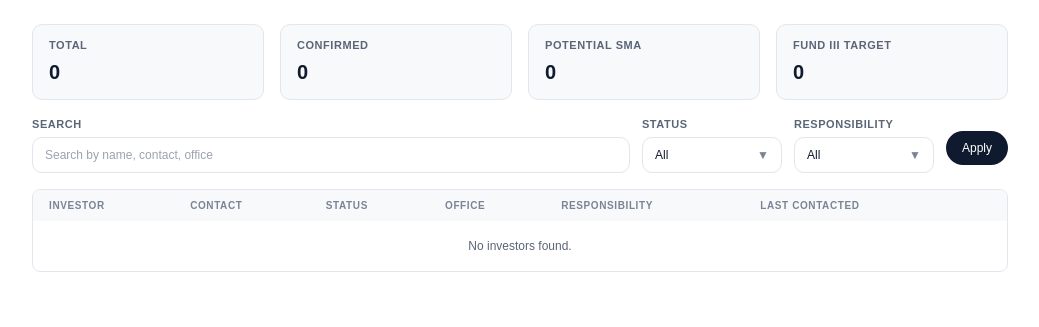
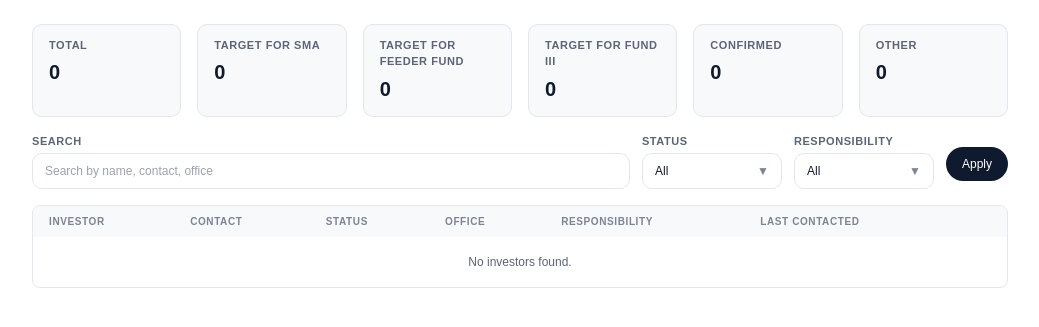
Before and after one commit to RoyKeane94/pref_investor_crm, a Django app: page / in a window 1280 px wide. Shown: the part 74-401 px from the top of the page, without its empty margins (120-1159 px from the left). Run offline with Django 5.2, Linux system fonts and the light colour scheme; the visitor is signed in with stand-in values (Sample User, id 1); data comes from the database, SQL or seed files in the repository; data that the repository does not hold is empty; style sheets or scripts are compiled from the project's sources.

Commit message:
Updated Investor status

```diff
--- a/investor_crm/crm/models.py
+++ b/investor_crm/crm/models.py
@@ -26,9 +26,11 @@ class Office(models.Model):
 
 class Investor(models.Model):
     STATUS_CHOICES = [
+        ('target_sma', 'Target for SMA'),
+        ('target_feeder_fund', 'Target for Feeder Fund'),
+        ('target_fund_iii', 'Target for Fund III'),
         ('confirmed', 'Confirmed'),
-        ('potential_sma', 'Potential SMA'),
-        ('target_fund_iii', 'Target for Fund III'),
+        ('other', 'Other'),
     ]
 
     TYPE_CHOICES = [
--- a/investor_crm/crm/templates/crm/investor_list.html
+++ b/investor_crm/crm/templates/crm/investor_list.html
@@ -15,16 +15,24 @@
         <div class="text-page-title">{{ stats.total|default:0 }}</div>
       </div>
       <div class="flex-1 min-w-0 basis-0 bg-grey-card rounded-card border border-grey-border px-4 py-3">
+        <div class="text-field-label uppercase text-grey mb-1">Target for SMA</div>
+        <div class="text-page-title">{{ stats.target_sma|default:0 }}</div>
+      </div>
+      <div class="flex-1 min-w-0 basis-0 bg-grey-card rounded-card border border-grey-border px-4 py-3">
+        <div class="text-field-label uppercase text-grey mb-1">Target for Feeder Fund</div>
+        <div class="text-page-title">{{ stats.target_feeder_fund|default:0 }}</div>
+      </div>
+      <div class="flex-1 min-w-0 basis-0 bg-grey-card rounded-card border border-grey-border px-4 py-3">
+        <div class="text-field-label uppercase text-grey mb-1">Target for Fund III</div>
+        <div class="text-page-title">{{ stats.target_fund_iii|default:0 }}</div>
+      </div>
+      <div class="flex-1 min-w-0 basis-0 bg-grey-card rounded-card border border-grey-border px-4 py-3">
         <div class="text-field-label uppercase text-grey mb-1">Confirmed</div>
         <div class="text-page-title">{{ stats.confirmed|default:0 }}</div>
       </div>
       <div class="flex-1 min-w-0 basis-0 bg-grey-card rounded-card border border-grey-border px-4 py-3">
-        <div class="text-field-label uppercase text-grey mb-1">Potential SMA</div>
-        <div class="text-page-title">{{ stats.potential_sma|default:0 }}</div>
-      </div>
-      <div class="flex-1 min-w-0 basis-0 bg-grey-card rounded-card border border-grey-border px-4 py-3">
-        <div class="text-field-label uppercase text-grey mb-1">Fund III Target</div>
-        <div class="text-page-title">{{ stats.target_fund_iii|default:0 }}</div>
+        <div class="text-field-label uppercase text-grey mb-1">Other</div>
+        <div class="text-page-title">{{ stats.other|default:0 }}</div>
       </div>
     </div>
   </section>
--- a/investor_crm/crm/templates/crm/partials/investor_table.html
+++ b/investor_crm/crm/templates/crm/partials/investor_table.html
@@ -36,17 +36,25 @@
             <td class="px-4 py-2">{{ investor.name }}</td>
             <td class="px-4 py-2 text-grey">{{ investor.principal_contact|default:"—" }}</td>
             <td class="px-4 py-2">
-              {% if investor.status == 'confirmed' %}
+              {% if investor.status == 'target_sma' %}
+                <span class="inline-flex items-center px-2 py-0.5 rounded-badge bg-status-sma-bg text-status-sma-text border border-status-sma-border text-body-sm">
+                  Target for SMA
+                </span>
+              {% elif investor.status == 'target_feeder_fund' %}
+                <span class="inline-flex items-center px-2 py-0.5 rounded-badge bg-status-feeder-bg text-status-feeder-text border border-status-feeder-border text-body-sm">
+                  Target for Feeder Fund
+                </span>
+              {% elif investor.status == 'target_fund_iii' %}
+                <span class="inline-flex items-center px-2 py-0.5 rounded-badge bg-status-fund-bg text-status-fund-text border border-status-fund-border text-body-sm">
+                  Target for Fund III
+                </span>
+              {% elif investor.status == 'confirmed' %}
                 <span class="inline-flex items-center px-2 py-0.5 rounded-badge bg-status-confirmed-bg text-status-confirmed-text border border-status-confirmed-border text-body-sm">
                   Confirmed
                 </span>
-              {% elif investor.status == 'potential_sma' %}
-                <span class="inline-flex items-center px-2 py-0.5 rounded-badge bg-status-sma-bg text-status-sma-text border border-status-sma-border text-body-sm">
-                  Potential SMA
-                </span>
               {% else %}
-                <span class="inline-flex items-center px-2 py-0.5 rounded-badge bg-status-fund-bg text-status-fund-text border border-status-fund-border text-body-sm">
-                  Target Fund III
+                <span class="inline-flex items-center px-2 py-0.5 rounded-badge bg-status-other-bg text-status-other-text border border-status-other-border text-body-sm">
+                  Other
                 </span>
               {% endif %}
             </td>
--- a/investor_crm/crm/views.py
+++ b/investor_crm/crm/views.py
@@ -185,9 +185,11 @@ def investor_list(request: HttpRequest) -> HttpResponse:
 
     stats = investors.aggregate(
         total=Count('id'),
+        target_sma=Count('id', filter=Q(status='target_sma')),
+        target_feeder_fund=Count('id', filter=Q(status='target_feeder_fund')),
+        target_fund_iii=Count('id', filter=Q(status='target_fund_iii')),
         confirmed=Count('id', filter=Q(status='confirmed')),
-        potential_sma=Count('id', filter=Q(status='potential_sma')),
-        target_fund_iii=Count('id', filter=Q(status='target_fund_iii')),
+        other=Count('id', filter=Q(status='other')),
     )
 
     responsibilities = Responsibility.objects.all()
--- a/investor_crm/tailwind.config.js
+++ b/investor_crm/tailwind.config.js
@@ -29,9 +29,15 @@ module.exports = {
           'sma-bg': '#fffbeb',
           'sma-text': '#d97706',
           'sma-border': '#fde68a',
+          'feeder-bg': '#f5f3ff',
+          'feeder-text': '#7c3aed',
+          'feeder-border': '#ddd6fe',
           'fund-bg': '#eff6ff',
           'fund-text': '#2563eb',
           'fund-border': '#bfdbfe',
+          'other-bg': '#f1f3f7',
+          'other-text': '#5a6578',
+          'other-border': '#e2e6ed',
         },
         decision: {
           committed: '#059669',
```
Also changed, not shown: investor_crm/crm/templates/crm/investor_detail.html (+15 -7 lines), investor_crm/crm/migrations/0011_update_investor_status_choices.py (added).
